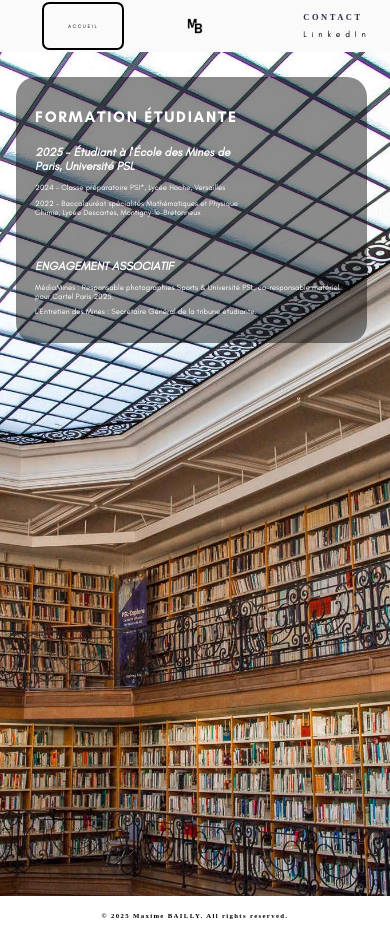
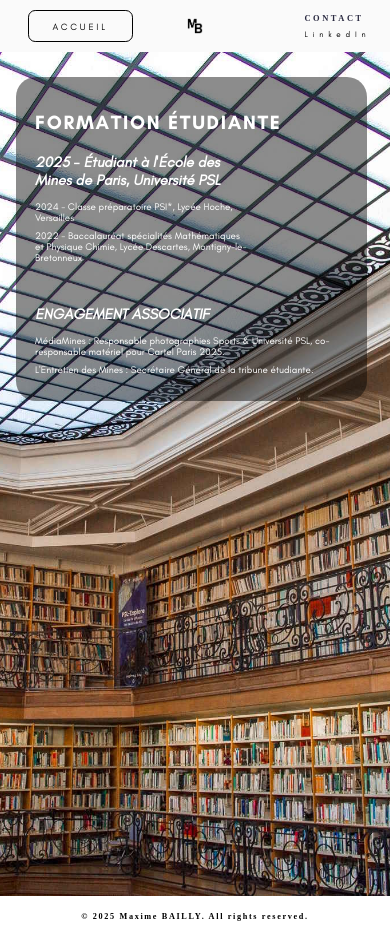
Before and after one commit to maximebailly/mbailly.github.io, a plain HTML site: page studies/studies.html in a window 390 px wide. Drawn offline with Linux system fonts and the light colour scheme.

Commit message:
Adjusted font sizes for more responsiveness

```diff
--- a/studies/style.css
+++ b/studies/style.css
@@ -37,8 +37,8 @@ body {
   }
   .btn {
   position: absolute;
-  left : 30px;
-  border : 0.1em solid;
+  left : 4%;
+  border : calc(0.05em + 0.08vw) solid;
   border-radius: 0.3em;
   display:flex;
   align-items: center;
@@ -47,10 +47,11 @@ body {
   padding:1em;
   padding-top: 0.5em;
   padding-bottom: 0.5em;
-  height:0.8em;
+  height:1.5vw;
   background-color: #dadada00; /* transparent */
+  width: auto;
     a {
-      font-size: 1.3vw;
+      font-size: calc(5px + 1.1vw);
       font-family: 'Glacial Indifference';
       text-decoration: none;
       text-align: center;
@@ -71,7 +72,7 @@ body {
     right:0px;
     margin-right: 5%;
     a {
-      font-size: 1vmax;
+      font-size: calc(5px + 0.8vw);
       display:block;
       font-weight: 200;
       text-align: right;
@@ -179,7 +180,7 @@ h3 {
   text-align: center;
   font-family: 'Bahnschrift';
   letter-spacing: 0.2em;
-  font-size: 0.8vmax;
+  font-size: calc(4px + 0.5vmax);
 }
 
 @media screen and (max-width: 700px) {
@@ -189,14 +190,14 @@ h3 {
   }
 
   .bloc .mot h1 {
-    font-size: 4vw;
+    font-size: calc(4px + 4vw);
   }
 
   .bloc .mot h2 {
-    font-size: 3vw;
+    font-size: calc(3px + 3vw);
   }
 
   .bloc .mot p {
-    font-size: 2vw;
+    font-size: calc(2px + 2vw);
   }
 }
--- a/style.css
+++ b/style.css
@@ -49,7 +49,7 @@ body {
     right:0px;
     margin-right: 5%;
     a {
-      font-size: 1vmax;
+      font-size: calc(5px + 0.8vw);
       display:block;
       font-weight: 200;
       text-align: right;
@@ -75,10 +75,12 @@ body {
       text-align: left;
       line-height: 2.2;
       text-shadow: none;
+      display: inline-block;
+      transition: transform 0.3s ease;
     }
   a:hover {
     color: #fff;
-    transform: scale(2);
+    transform: scale(1.03);
     text-shadow: 0 10px 20px rgba(0, 0, 0, 0.5);
   }
 }
@@ -94,8 +96,6 @@ body {
   background-size: cover;
   background-position: center;
   position: relative;
-  font-size: initial;
-  text-align: center;
 }
 .centered {
   position: absolute;
@@ -109,6 +109,9 @@ body {
 @media screen and (max-width: 700px) {
   .menus > div  {
     width: 100%;
+  }
+  .centered a {
+    font-size: calc(2px + 4vw);
   }
 }
 
@@ -159,5 +162,5 @@ h3 {
   text-align: center;
   font-family: 'Bahnschrift';
   letter-spacing: 0.2em;
-  font-size: 0.8vmax;
+  font-size: calc(4px + 0.5vmax);
 }
```
Also changed, not shown: index.html (+0 -1 lines).
